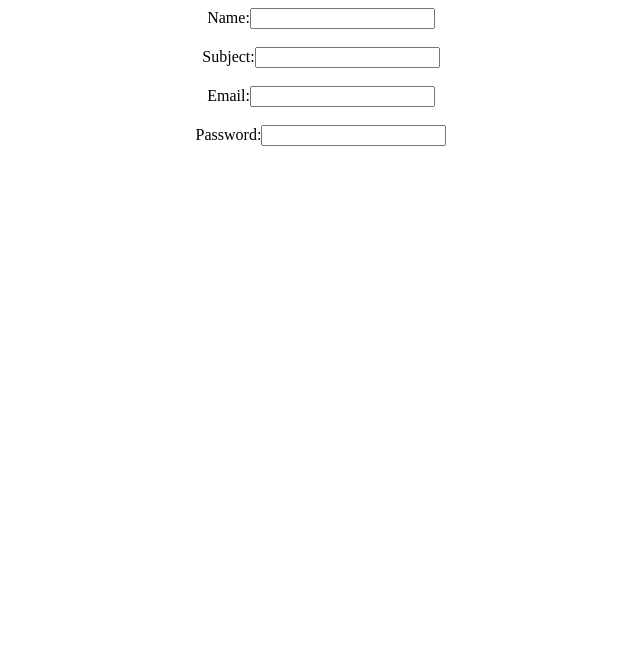
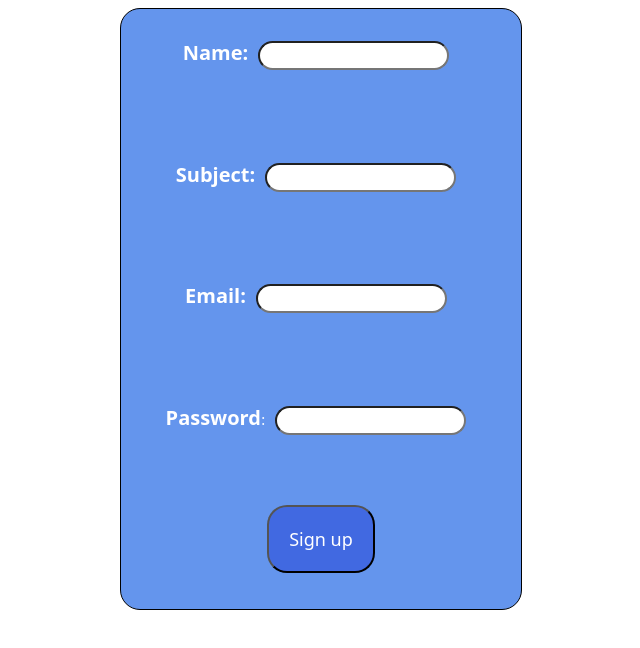
Before and after one commit to pratiksha0105/Minor-Project, a plain HTML site: page Mentor.html in a window 1280 px wide. Shown: the whole page, without its empty margins (319-959 px from the left). Drawn offline with Linux system fonts and the light colour scheme.

Commit message:
Mentor.html

```diff
--- a/Mentor.html
+++ b/Mentor.html
@@ -3,16 +3,55 @@
 <head>
     <meta charset="UTF-8">
     <meta name="viewport" content="width=device-width, initial-scale=1.0">
-    <title>Document</title>
+    <title>mentor</title>
+    <style>
+        .mentor_page{
+            background-color: cornflowerblue;
+            height: 600px;
+            width: 400px;
+            border: solid black 1px;
+            border-radius: 20px;
+            color: white;
+            margin: 5px;
+        }
+
+        .subheading-1{
+            display: inline-block;
+            font-family: system-ui, -apple-system, BlinkMacSystemFont, 'Segoe UI', Roboto, Oxygen, Ubuntu, Cantarell, 'Open Sans', 'Helvetica Neue', sans-serif;
+            font-size: 20px;
+            margin-top: 30px;
+        }
+
+        .inputs{
+            box-sizing: border-box;
+            border-radius: 20px;
+            padding: 5px;
+            margin: 10px;
+        }
+
+        .btn2{
+            font-family: system-ui, -apple-system, BlinkMacSystemFont, 'Segoe UI', Roboto, Oxygen, Ubuntu, Cantarell, 'Open Sans', 'Helvetica Neue', sans-serif;
+            font-size: 18px;
+            background-color: royalblue ;
+            border-radius: 20px;
+            padding: 20px;
+            margin: 10px;
+            box-sizing: border-box;
+            cursor: pointer;
+            color: white;
+        }
+
+    </style>
 </head>
 <body>
     <center>
-        <div>
+        <div class="mentor_page">
         <form>
-        Name:<input type="text" ><br><br>
-        Subject:<input type="text"><br><br>
-        Email:<input type="email" name="myEmail" ><br><br>
-        Password:<input type="password" name="password"><br><br>
+        <h6 class="subheading-1">Name:</h6><input type="text" class="inputs"><br><br>
+        <h6 class="subheading-1">Subject:</h6><input type="text"class="inputs"><br><br>
+        <h6 class="subheading-1">Email:</h6><input type="email" name="myEmail" class="inputs"><br><br>
+        <h6 class="subheading-1">Password</h6>:<input type="password" name="password" class="inputs"><br><br>
+        <input type="button" value="Sign up" class="btn2">
     </form>
     </div>
 
```
